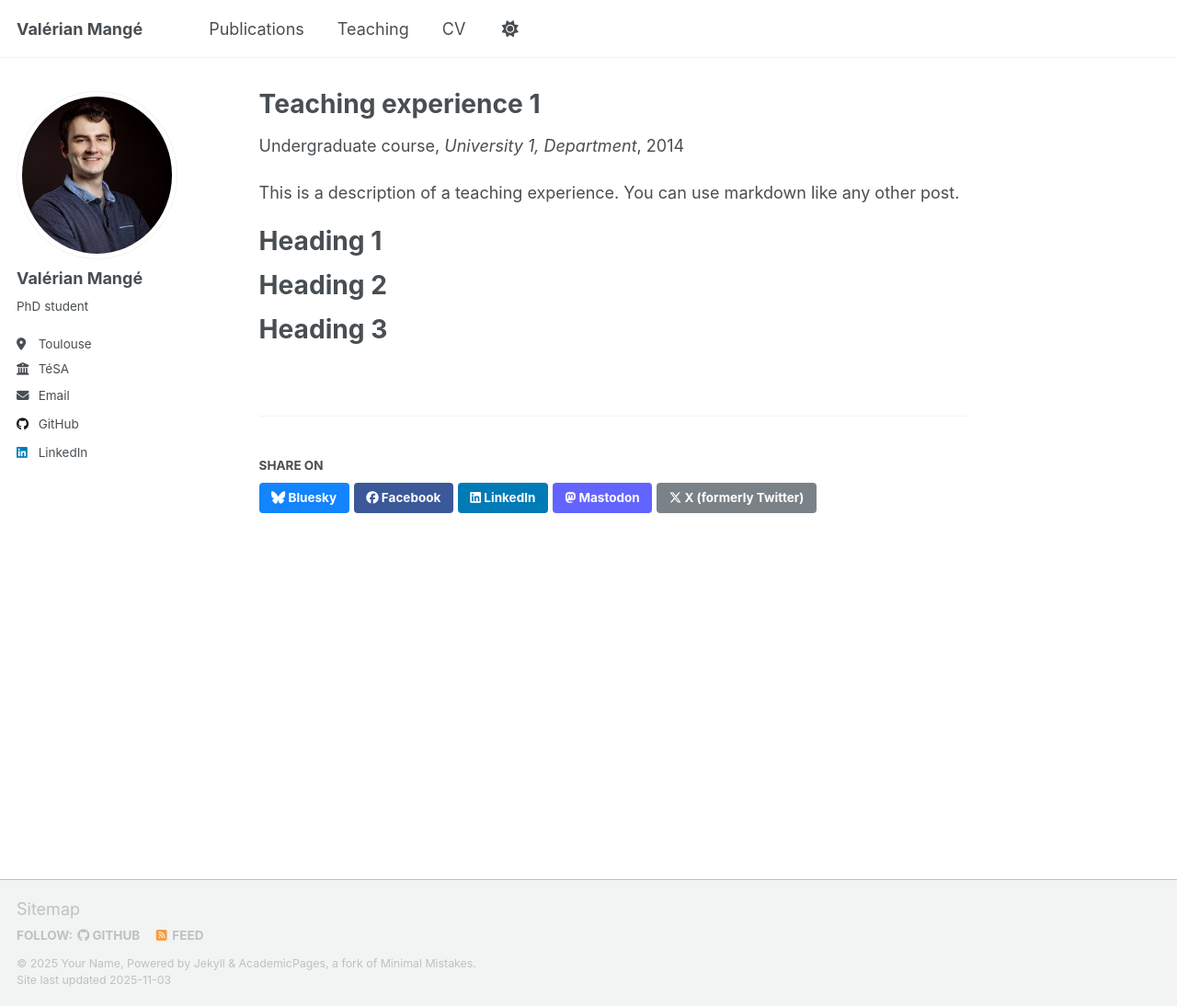
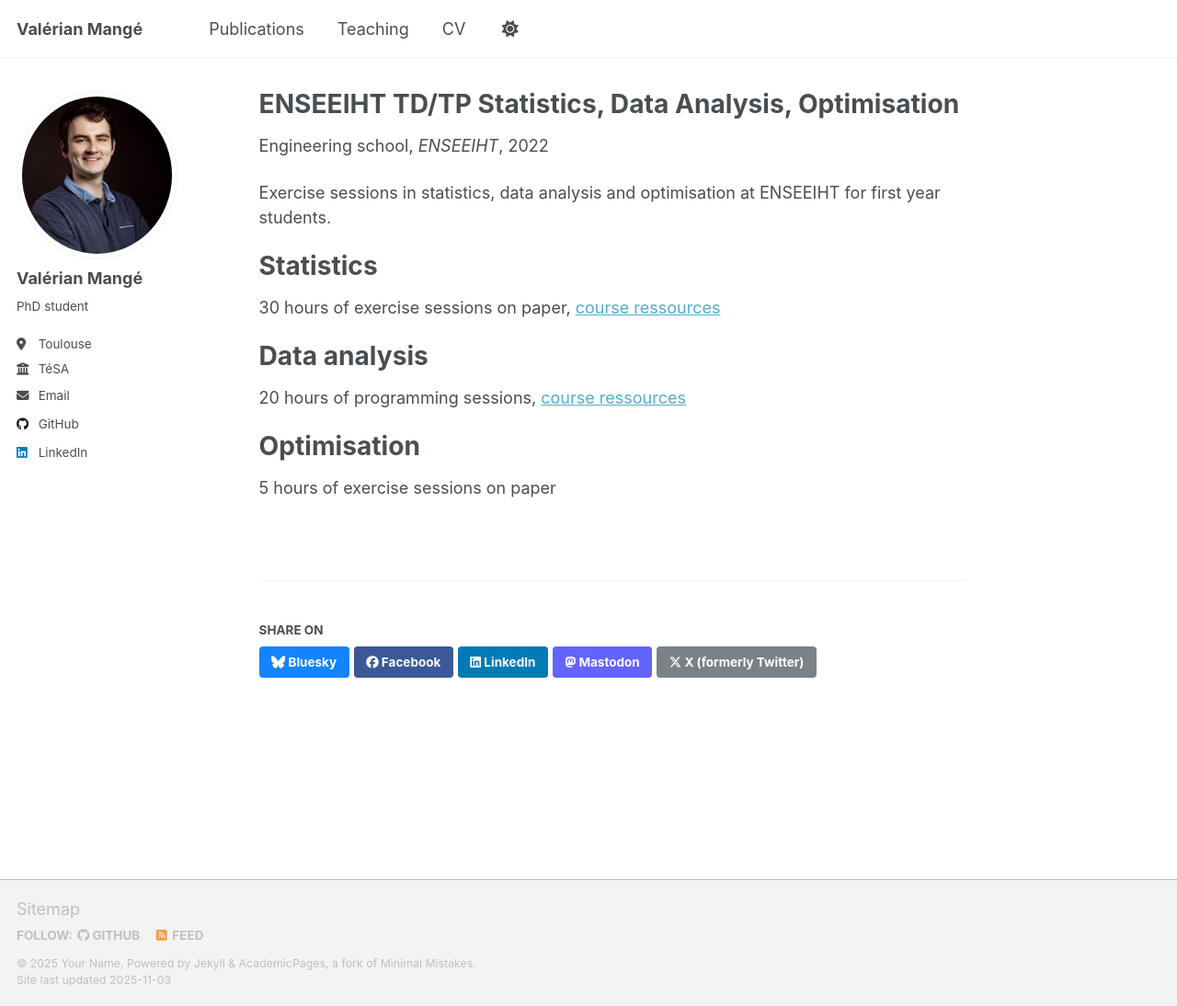
Before and after one commit to ValMang/ValMang.github.io, a Jekyll site: the page built from _teaching/2014-spring-teaching-1.md, in a window 1280 px wide and 1094 px high. Shown: the whole window at 92% size. Built offline with Jekyll 4.4.1, drawn with Linux system fonts in a browser that asks for light colours; a script that is not in the unit is left out.

Commit message:
Update 2014-spring-teaching-1.md

```diff
--- a/_teaching/2014-spring-teaching-1.md
+++ b/_teaching/2014-spring-teaching-1.md
@@ -1,20 +1,23 @@
 ---
-title: "Teaching experience 1"
+title: "ENSEEIHT TD/TP Statistics, Data Analysis, Optimisation"
 collection: teaching
-type: "Undergraduate course"
+type: "Engineering school"
 permalink: /teaching/2014-spring-teaching-1
-venue: "University 1, Department"
-date: 2014-01-01
-location: "City, Country"
+venue: "ENSEEIHT"
+date: 2022-10-01
+location: "Toulouse, France"
 ---
 
-This is a description of a teaching experience. You can use markdown like any other post.
+Exercise sessions in statistics, data analysis and optimisation at ENSEEIHT for first year students.
 
-Heading 1
+Statistics
 ======
+30 hours of exercise sessions on paper, [course ressources](https://perso.tesa.prd.fr/jyt/Statistics.html)
 
-Heading 2
+Data analysis
 ======
+20 hours of programming sessions, [course ressources](https://perso.tesa.prd.fr/jyt/Classification.html)
 
-Heading 3
+Optimisation
 ======
+5 hours of exercise sessions on paper
```
